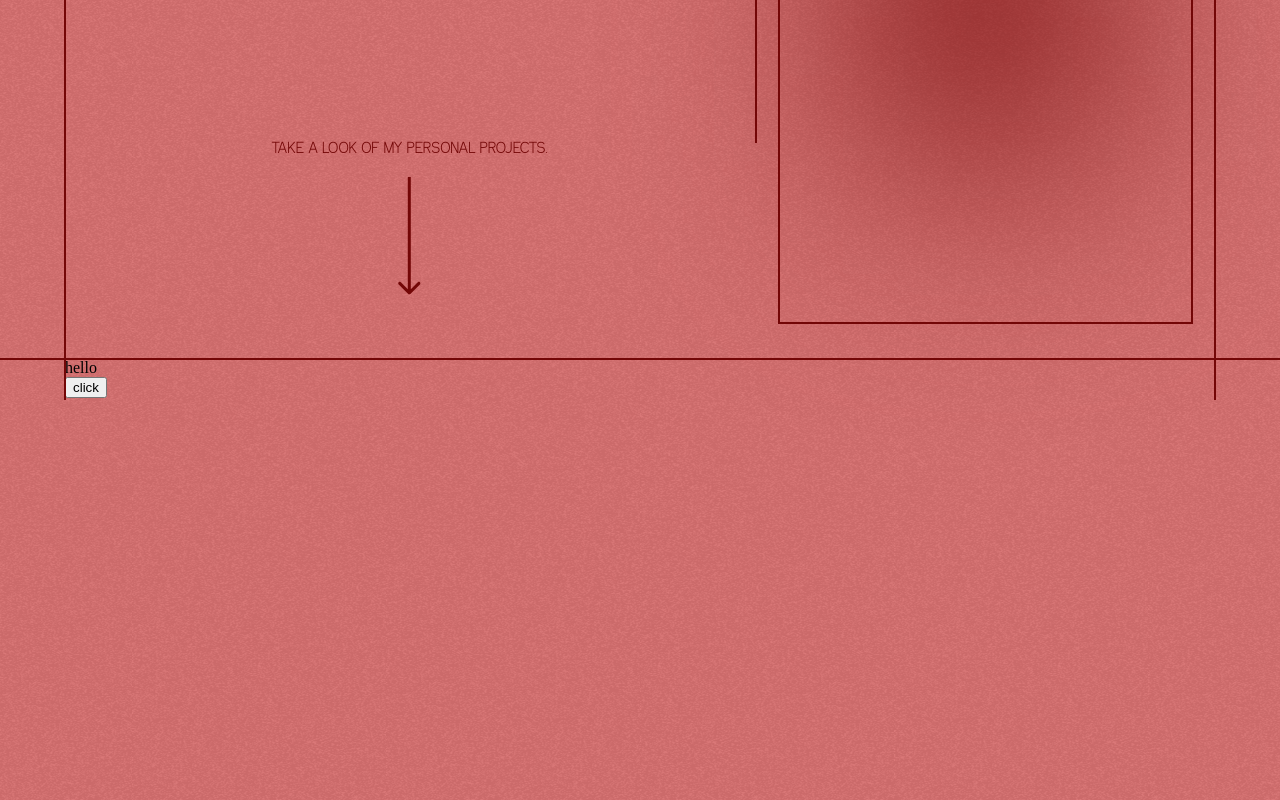
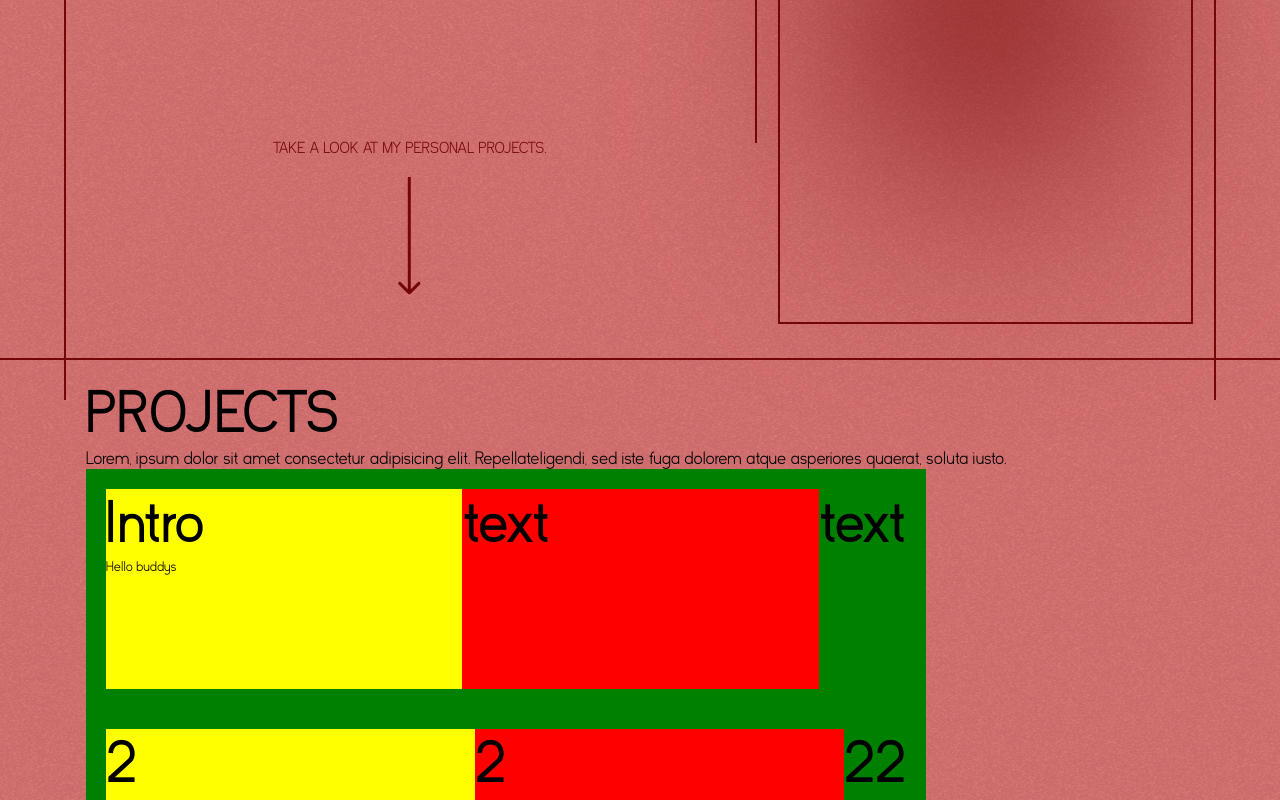
Before and after one commit to Polseznec/my-website, a React (Create React App) app: page /bonjourmonde in a window 1280 px wide. Shown: the part 400-1200 px from the top of the page. Built offline with nearby package versions, Linux system fonts and the light colour scheme.

Commit message:
[WIP] -  scc structure  + edit text from home page

```diff
--- a/src/Components/Bloc.jsx
+++ b/src/Components/Bloc.jsx
@@ -1,7 +1,8 @@
 import * as React from "react";
+import { Colunn } from "../Components/Container";
 
 //Compoentn import
-import { ArticleContainer } from "../Components/Container";
+//import { ArticleContainer } from "../Components/Container";
 import { H1, Body } from "../Components/Text";
 
 export function Article({
@@ -14,13 +15,30 @@ export function Article({
   ...props
 }) {
   return (
-    <ArticleContainer>
-      <H1 text={title} />
-      <Body text={sub_title} />
+    <div
+      style={{
+        backgroundColor: "green",
+        padding: 20,
+        minHeight: "200px",
+        maxWidth: "800px",
+        display: "flex",
+        justifyContent: "row",
+      }}
+    >
+      <Colunn style={{ width: "50%", backgroundColor: "yellow" }}>
+        <H1 text={title} />
+        <Body text={sub_title} />
+      </Colunn>
+
+      <Colunn style={{ width: "50%", backgroundColor: "red" }}>
+        <H1 text={category} />
+        <Body text={sub_category} />
+      </Colunn>
+
       <H1 text={image} />
       <H1 text={category} />
       <Body text={sub_category} />
       {children}
-    </ArticleContainer>
+    </div>
   );
 }
--- a/src/Components/Container.jsx
+++ b/src/Components/Container.jsx
@@ -74,6 +74,6 @@ export function Row({ className, right, left, center, ...props }) {
   );
 }
 
-export function ArticleContainer({ className, style, ...props }) {
-  return <div className={TCL("flex", className)} {...props}></div>;
-}
+// export function ArticleContainer({ className, style, ...props }) {
+//   return <div className={TCL("flex", className)} {...props}></div>;
+// }
--- /dev/null
+++ b/src/Components/Home/ArticlesSection.jsx
@@ -0,0 +1,22 @@
+import * as React from "react";
+
+//import components
+import Displayer from "./Displayer";
+
+const ArticlesSection = () => {
+  return (
+    <section
+      className="ArticlesSection"
+      style={{
+        minHeight: "calc(90vh - 2px)",
+        minWidth: "calc(90vw - 2px)",
+        margin: "1px 1px 0px 1px",
+        position: "retative",
+      }}
+    >
+      <Displayer />
+    </section>
+  );
+};
+
+export default ArticlesSection;
--- a/src/Components/Home/Displayer.jsx
+++ b/src/Components/Home/Displayer.jsx
@@ -5,6 +5,7 @@ import { Colunn, FullScreenContainer } from "../../Components/Container";
 import { Article } from "../Bloc";
 //Assets Import
 import ARTICLES from "../../constants/data/articles";
+import { H1, H4 } from "../Text";
 
 function Displayer() {
   const articleList = ARTICLES.map(
@@ -15,15 +16,25 @@ function Displayer() {
         sub_title={sub_title}
         image={image}
         category={category}
-        sub_category={sub_category}
+        sub_category={(sub_category, console.log(key))}
+        style={key % 2 === 0 ? { margiRight: 100 } : { margiLeft: 100 }}
       />
     )
   );
 
   return (
-    <FullScreenContainer>
+    <section style={{ padding: 20 }}>
+      <Colunn>
+        <H1 text={"PROJECTS"} />
+        <H4
+          text={
+            "Lorem, ipsum dolor sit amet consectetur adipisicing elit. Repellateligendi, sed iste fuga dolorem atque asperiores quaerat, soluta iusto."
+          }
+        />
+      </Colunn>
+
       <Colunn>{articleList}</Colunn>
-    </FullScreenContainer>
+    </section>
   );
 }
 
--- a/src/Components/Home/Header.jsx
+++ b/src/Components/Home/Header.jsx
@@ -26,7 +26,7 @@ function Header() {
   // // }, [toggel]);
 
   return (
-    <div
+    <section
       className={"header"}
       style={{
         height: "calc(90vh - 2px)",
@@ -36,7 +36,7 @@ function Header() {
       <div className="header-left">
         <div className="header-left-top">
           <span>
-            WEB DEVELOPER WITH A LOVE INTERESTE IN FRONT-END DEVELOMPENT,
+            WEB DEVELOPER WITH A STRONG INTEREST IN FRONT-END DEVELOMPENT,
             CURRENTLY BASED IN PARIS
           </span>
         </div>
@@ -49,7 +49,7 @@ function Header() {
           </div>
         </div>
         <div className="header-left-bottom">
-          <span className="">TAKE A LOOK OF MY PERSONAL PROJECTS.</span>
+          <span className="">TAKE A LOOK AT MY PERSONAL PROJECTS.</span>
           <img src={Arrow} alt="down Arrow" />
         </div>
       </div>
@@ -59,7 +59,7 @@ function Header() {
           <div></div>
         </div>
       </div>
-    </div>
+    </section>
   );
 }
 
--- a/src/Screens/Home/HomeMainScreen.jsx
+++ b/src/Screens/Home/HomeMainScreen.jsx
@@ -9,6 +9,7 @@ import {
   SubSectionContainer,
 } from "../../Components/Container";
 import Header from "../../Components/Home/Header";
+import ArticlesSection from "../../Components/Home/ArticlesSection";
 
 //Constants Import
 //import { colors } from "../../constants/colors";
@@ -36,10 +37,9 @@ function HomeMainScreen() {
             margin: "1px 1px 0px 1px",
           }}
         >
-          hello
-          <br />
-          <button onClick={() => setClick(!click)}>click</button>
+          <ArticlesSection />
         </SubSectionContainer>
+
         <SubSectionContainer
           style={{
             minHeight: "calc(90vh - 2px)",
--- a/src/constants/data/articles.js
+++ b/src/constants/data/articles.js
@@ -1,13 +1,11 @@
-const ARTICLES = [
-  {
+const ARTICLES = [{
     title: "Intro",
     sub_title: "Hello buddys",
-    description:
-      "Pour commencé rien de spécial, juste l'ocasion de dire bonjour.",
+    description: "Pour commencé rien de spécial, juste l'ocasion de dire bonjour.",
     image: "",
     path: "/one/intro",
-    // category: "text",
-    // sub_category: "light",
+    category: "text",
+    sub_category: "light",
   },
   {
     title: "2",
```
Also changed, not shown: 2 other files (tests, documents, lock files or other folders).
